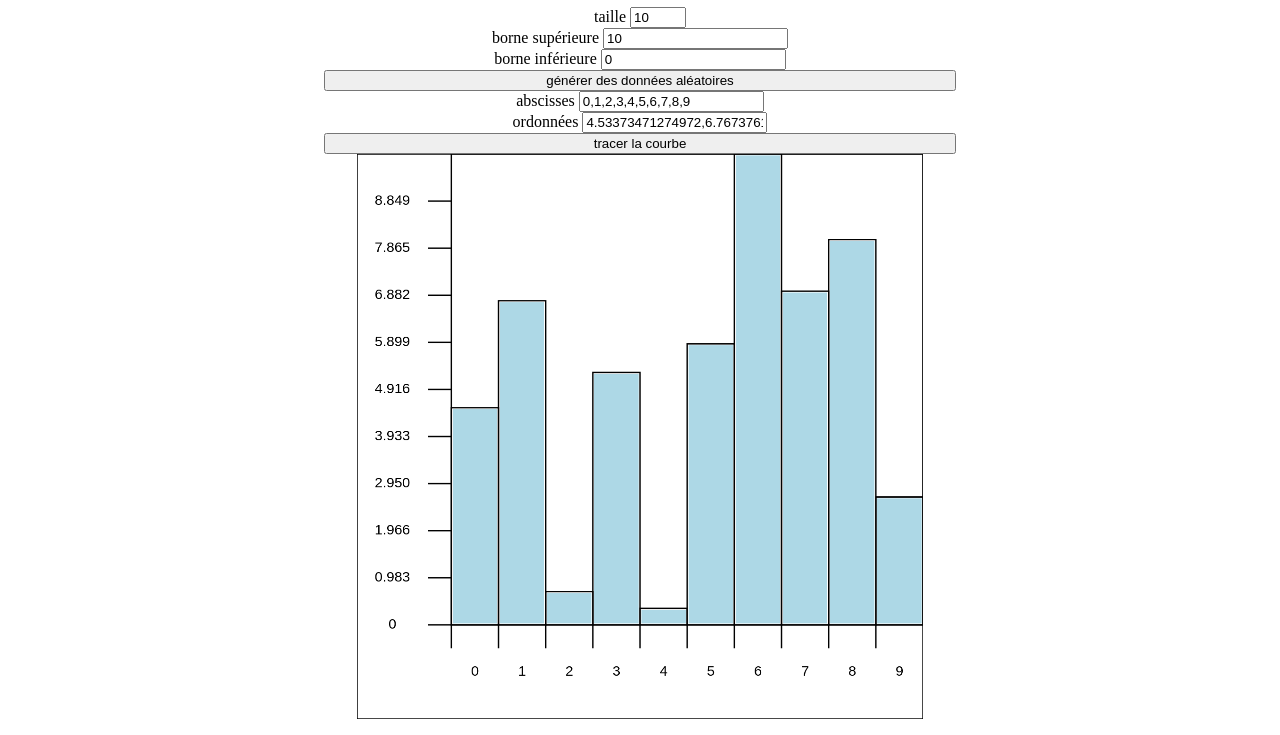
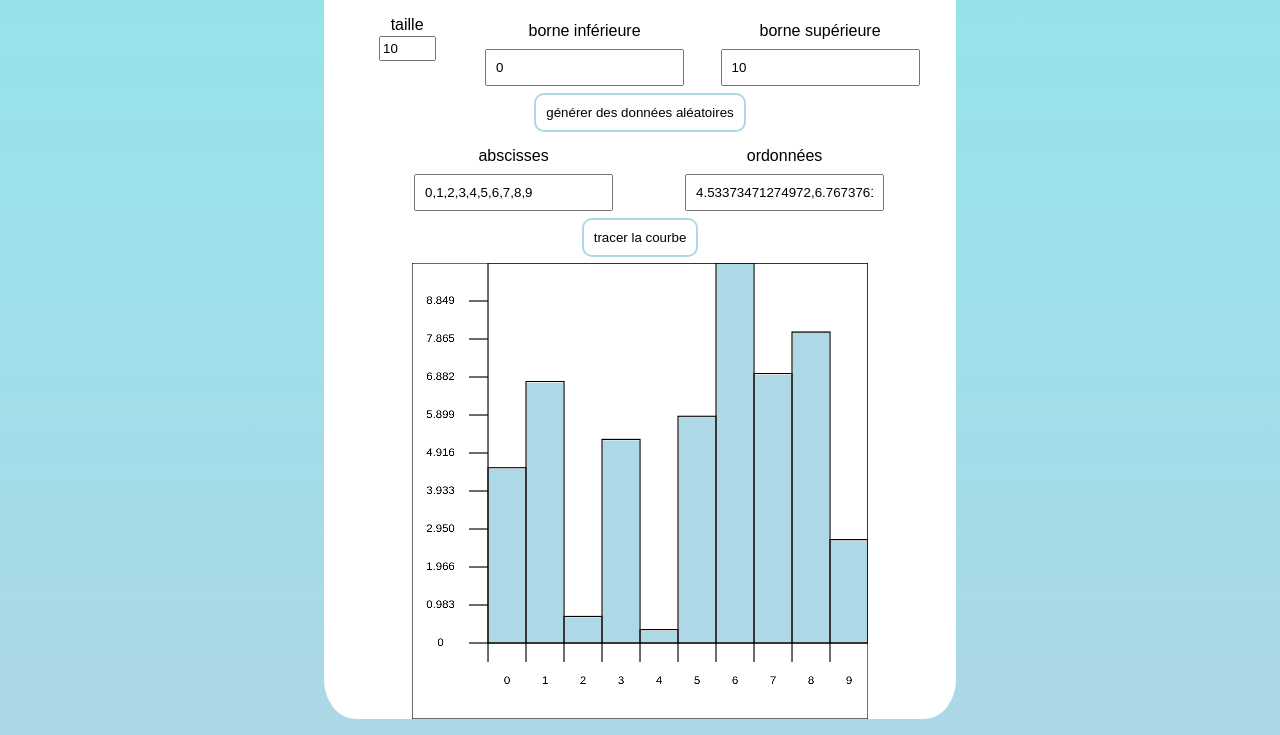
Before and after one commit to matteosev/projet4-histogramme, a plain HTML site: page index.html in a window 1280 px wide. Shown: the part 81-816 px from the top of the page. Drawn offline with Linux system fonts and the light colour scheme.

Commit message:
Add files via upload

```diff
--- a/index.html
+++ b/index.html
@@ -9,7 +9,7 @@
 </head>
 <body>
 
-  <div class = "interface" id="main">
+  <div id="main">
 
     <h1>Histogramme</h1>
 
@@ -21,18 +21,18 @@
       </div>
 
       <div class="input-group">
+        <label for="limitInf">borne inférieure</label>
+        <input type="text" name="limitInf" id="limitInf" value="0"></input>
+      </div>
+
+      <div class="input-group">
         <label for="limitSup">borne supérieure</label>
         <input type="text" name="limitSup" id="limitSup" value="10"></input>
       </div>
 
-      <div class="input-group">
-        <label for="limitInf">borne inférieure</label>
-        <input type="text" name="limitInf" id="limitInf" value="0"></input>
-      </div>
+    </div>
 
-      <button type="button" onclick = "generateRandomData()">générer des données aléatoires</button>
-
-    </div>
+    <div class="button-container"><button type="button" onclick = "generateRandomData()">générer des données aléatoires</button></div>
 
     <div class="interface">
 
@@ -46,10 +46,10 @@
         <input type="text" name="ord" id="listY"></input>
       </div>
 
-      <button type="button" onclick = "drawHisto()">
-      tracer la courbe</button>
+    </div>
 
-    </div>
+    <div class="button-container"><button type="button" onclick = "drawHisto()">
+      tracer la courbe</button></div>
 
     <canvas id="can" ></canvas>
 
--- a/style.css
+++ b/style.css
@@ -4,18 +4,61 @@
 	}
 }
 
+.interface{
+	display: flex;
+	justify-content: space-evenly;
+	margin-top: 1%;
+	margin-bottom: 1%;
+}
+
 #main{
 	margin: auto;
-  text-align: center;
-}
-
-#can{
-  margin: auto;
-}
-
-.interface{
+	text-align: center;
 	display: flex;
 	flex-direction: column;
 	flex-wrap: wrap;
 	justify-content: space-between;
+	background-color: white;
+	border-radius: 5%;
 }
+
+#can{
+	  margin: auto;
+	  margin-top: 1%;
+}
+
+body{
+	font-family: sans-serif;
+	background-image: linear-gradient(to top, #add8e6, #a6dbe8, #a0dfea, #99e2ea, #93e5e9);
+}
+
+label{
+	display: block;
+	padding: 5%;
+	width: 100%;
+}
+
+input{
+	padding: 5%;
+}
+
+button{
+	font-family: sans-serif;
+	border: 2px solid #add8e6;
+	padding: 10px;
+	background-color: white;
+	border-radius: 10px;
+	transition-duration: 0.5s;
+}
+
+input:focus{
+	background-color: #add8e6;
+}
+
+button:hover{
+	background-color: #add8e6;
+}
+
+button:active, button:focus{
+	transform: scale(1.1);
+}
```
